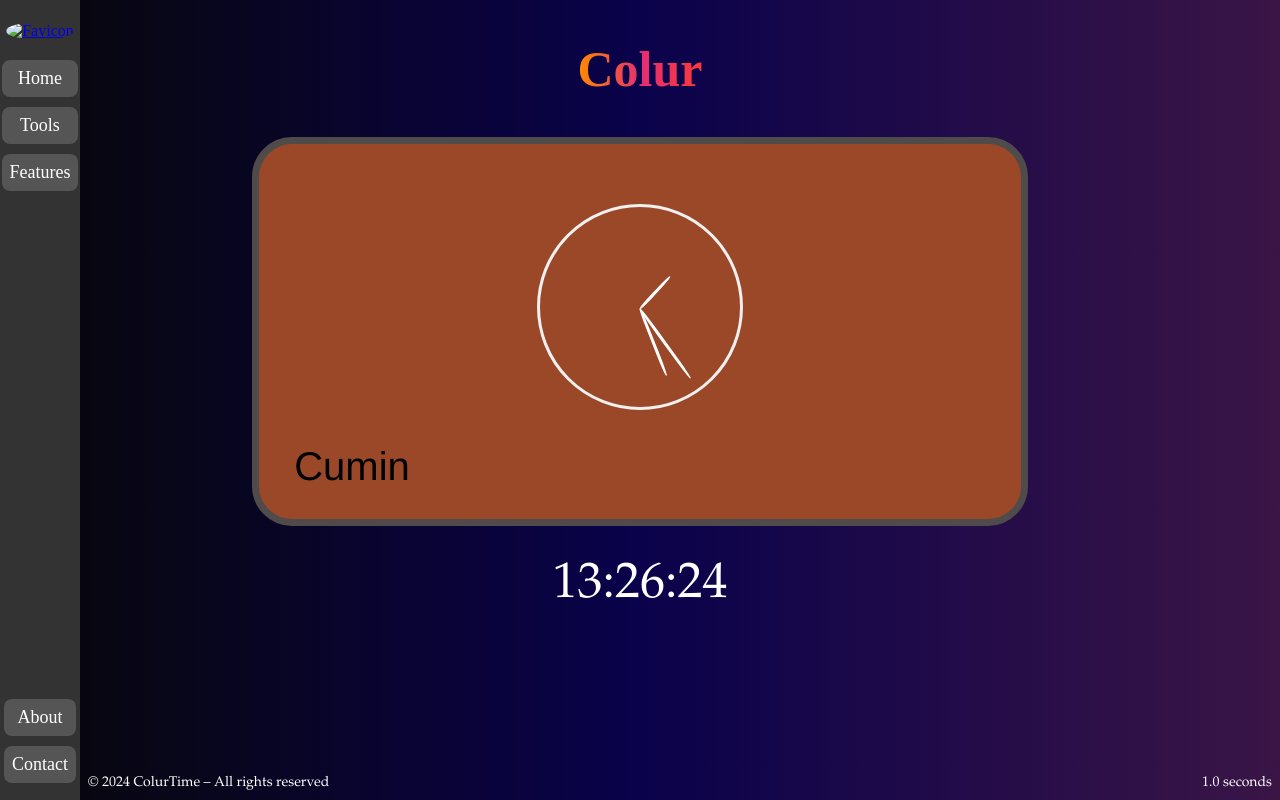
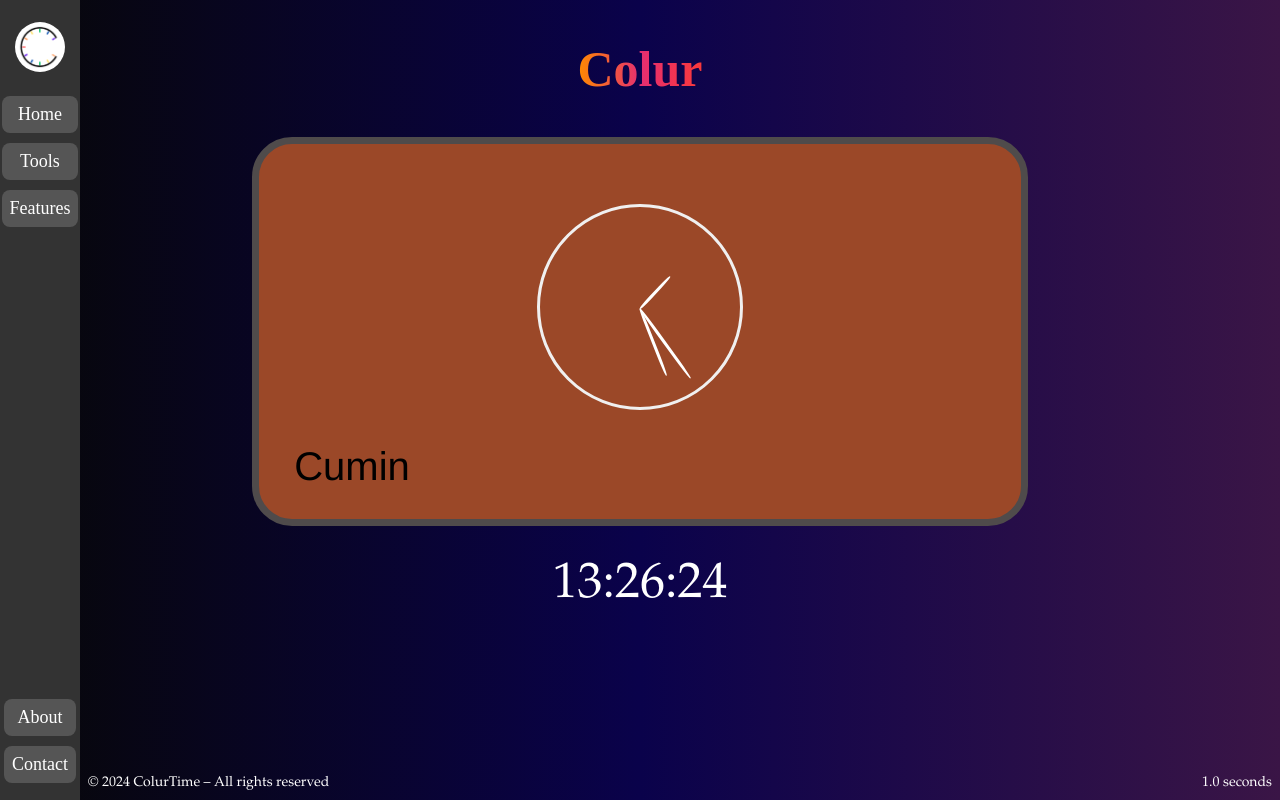
Before and after one commit to jeremyjacob101/colur, a plain HTML site: page index.html in a window 1280 px wide. Drawn offline with Linux system fonts and the light colour scheme.

Commit message:
Update index.html
favicon fix

```diff
--- a/index.html
+++ b/index.html
@@ -452,7 +452,7 @@
         <div class="top-options">
             <div class="logo-container">
                 <a href="https://colur.org">
-                    <img src="../zz misc/newLogo images/ColurNewLogo.png" alt="Favicon">
+                    <img src="./logo.png" alt="Favicon">
                 </a>
             </div>
             <div class="menu-option" onclick="goToHome()">Home</div>
```
